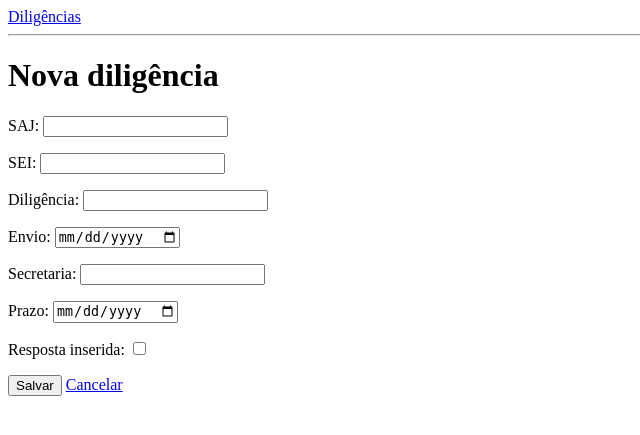
After one commit to gabrielscmelo/gestao_diligencias_django_v2, a Django app: page /nova/ in a window 1280 px wide. The commit adds this page. Shown: the top 435 px of the page, without its empty margins (0-640 px from the left). Run offline with Django 5.2, Linux system fonts and the light colour scheme.

Commit message:
Etapa 4b: ajustes no formulário

```diff
--- a/config/settings.py
+++ b/config/settings.py
@@ -55,7 +55,7 @@ ROOT_URLCONF = 'config.urls'
 TEMPLATES = [
     {
         'BACKEND': 'django.template.backends.django.DjangoTemplates',
-        'DIRS': [],
+        'DIRS': [BASE_DIR / "templates"],
         'APP_DIRS': True,
         'OPTIONS': {
             'context_processors': [
--- /dev/null
+++ b/diligencias/forms.py
@@ -0,0 +1,15 @@
+from django import forms
+
+from diligencias.models import Diligencia
+
+
+class DiligenciaForm(forms.ModelForm):
+    class Meta:
+        model = Diligencia
+        fields = ["saj", "sei", "diligencia", "data_envio", "secretaria", "prazo", "respondido"]
+        widgets = {
+            "data_envio": forms.DateInput(attrs={"type": "date"}, format="%Y-%m-%d"),
+            "prazo": forms.DateInput(attrs={"type": "date"}, format="%Y-%m-%d"),
+            "prazo_do_bloco_de_status": forms.DateInput(attrs={"type": "date"}, format="%Y-%m-%d"),
+            "cobranca": forms.DateInput(attrs={"type": "date"}, format="%Y-%m-%d"),
+        }
--- a/diligencias/models.py
+++ b/diligencias/models.py
@@ -15,8 +15,7 @@ class Diligencia(models.Model):
     sei = models.CharField("SEI", max_length=50, null=False, blank=True)
     secretaria = models.CharField("Secretaria", max_length=100, null=False, blank=True)
     prazo = models.DateField("Prazo", null=True, blank=True)
-    resposta = models.TextField("Resposta", null=False, blank=True)
-    inserido = models.DateField("Inserido", null=True, blank=True)
+    respondido = models.BooleanField("Resposta inserida", default=False, null=False, blank=True)
     prazo_do_bloco_de_status = models.DateField("Prazo do bloco de Status", null=True, blank=True)
     status = models.CharField("Status", max_length=20, choices=Status.choices, default=Status.PENDENTE)
     cobranca = models.DateField("Cobrança", null=True, blank=True)
--- /dev/null
+++ b/diligencias/templates/diligencias/diligencia_form.html
@@ -0,0 +1,11 @@
+{% extends "base.html" %}
+
+{% block content %}
+<h1>{% if object %}Editar{% else %}Nova{% endif %} diligência</h1>
+<form method="post">
+    {% csrf_token %}
+    {{ form.as_p }}
+    <button type="submit">Salvar</button>
+    <a href="{% url 'diligencias:lista' %}">Cancelar</a>
+</form>
+{% endblock %}
--- a/diligencias/urls.py
+++ b/diligencias/urls.py
@@ -6,4 +6,6 @@ app_name = "diligencias"
 
 urlpatterns = [
     path("", views.DiligenciaListView.as_view(),name="lista"),
+    path("nova/", views.DiligenciaCreateView.as_view(), name="nova"),
+    path("<int:pk>/editar/", views.DiligenciaUpdateView.as_view(), name="editar"),
 ]
--- a/diligencias/views.py
+++ b/diligencias/views.py
@@ -1,8 +1,19 @@
 from django.views.generic import ListView
+from django.urls import reverse_lazy
+from django.views.generic import CreateView, ListView, UpdateView
 
 from diligencias.models import Diligencia
+from diligencias.forms import DiligenciaForm
 
 class DiligenciaListView(ListView):
     model = Diligencia
 
-# Create your views here.
+class DiligenciaCreateView(CreateView):
+    model = Diligencia
+    form_class = DiligenciaForm
+    success_url = reverse_lazy("diligencias:lista")
+
+class DiligenciaUpdateView(UpdateView):
+    model = Diligencia
+    form_class = DiligenciaForm
+    success_url = reverse_lazy("diligencias:lista")
```
Also changed, not shown: diligencias/templates/diligencias/diligencia_list.html (+13 -0 lines), diligencias/migrations/0006_remove_diligencia_inserido_and_more.py (added).
